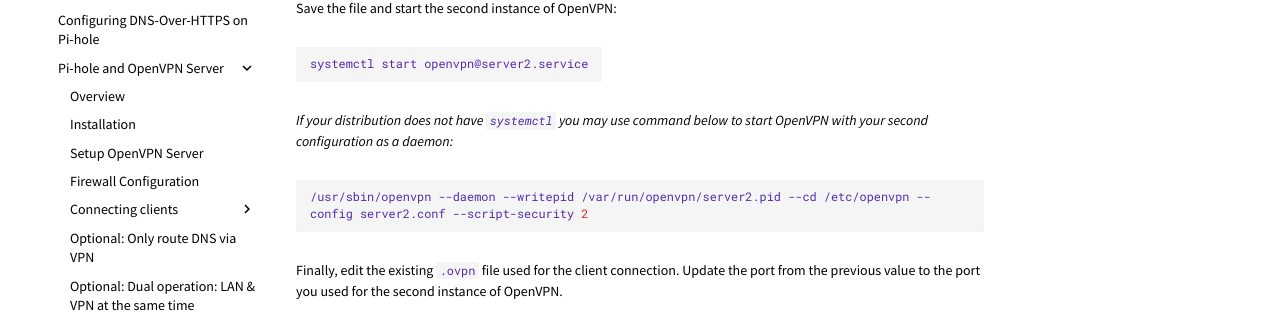
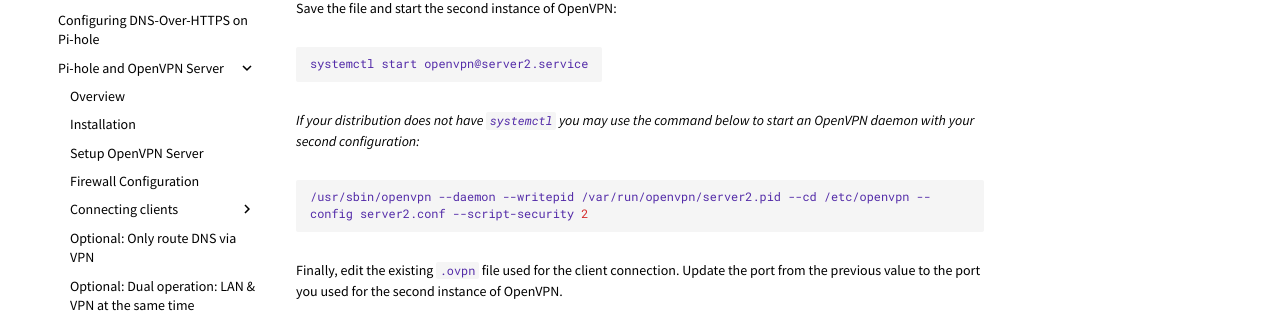
Before and after one commit to pi-hole/docs, an MkDocs documentation site: the page built from docs/guides/vpn/dual-VPN.md, in a window 1280 px wide and 900 px high, scrolled down 857 px. Shown: the part 251-564 px from the top of the window. Built offline with MkDocs 1.6.1 and Material for MkDocs 9.7.7, drawn with Linux system fonts in a browser that asks for light colours; old or Windows-style settings are respelled for this version of MkDocs.

Commit message:
Futher Modifications per PR review
Signed-off-by: Dan Schaper <dan.schaper@pi-hole.net>

````diff
--- a/docs/guides/vpn/dual-VPN.md
+++ b/docs/guides/vpn/dual-VPN.md
@@ -46,7 +46,7 @@
 systemctl start openvpn@server2.service
 ```
 
-*If your distribution does not have `systemctl` you may use command below to start OpenVPN with your second configuration as a daemon:*
+*If your distribution does not have `systemctl` you may use the command below to start an OpenVPN daemon with your second configuration:*
 
 ```bash
 /usr/sbin/openvpn --daemon --writepid /var/run/openvpn/server2.pid --cd /etc/openvpn --config server2.conf --script-security 2
````
